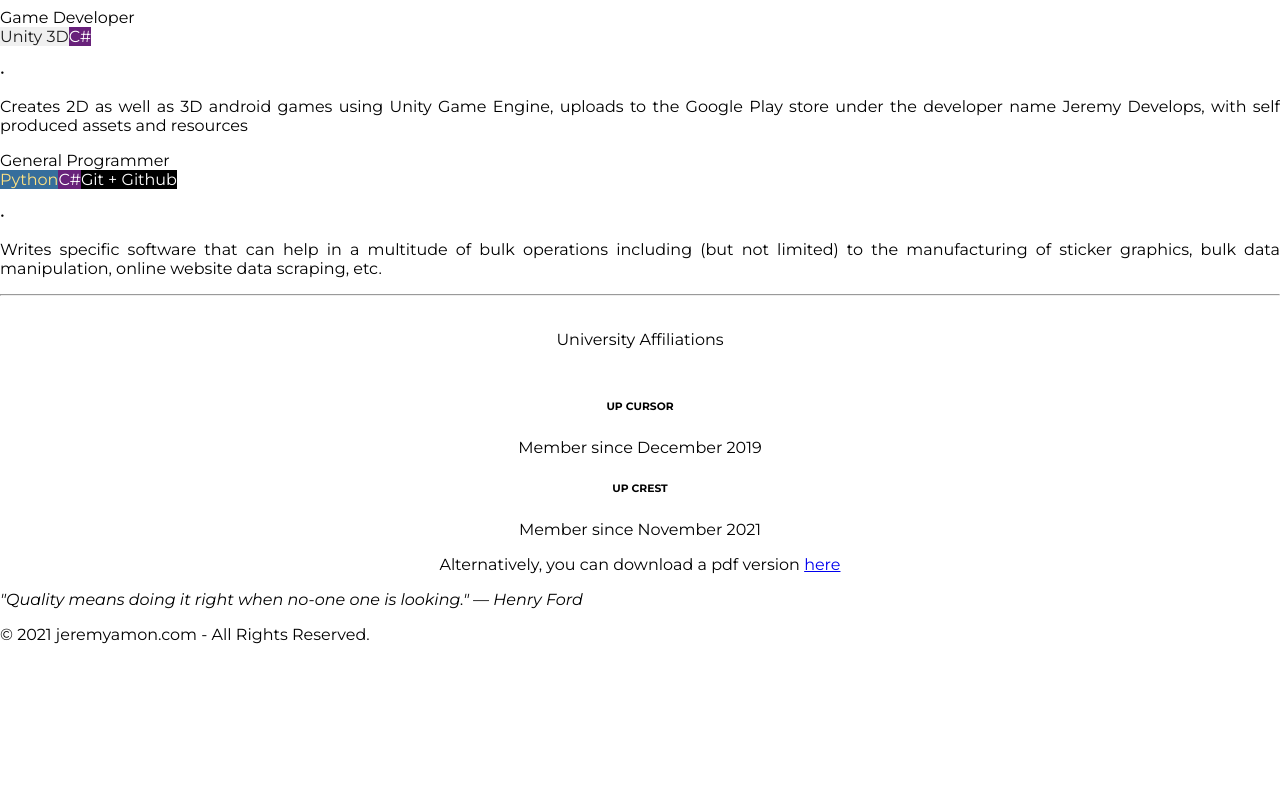
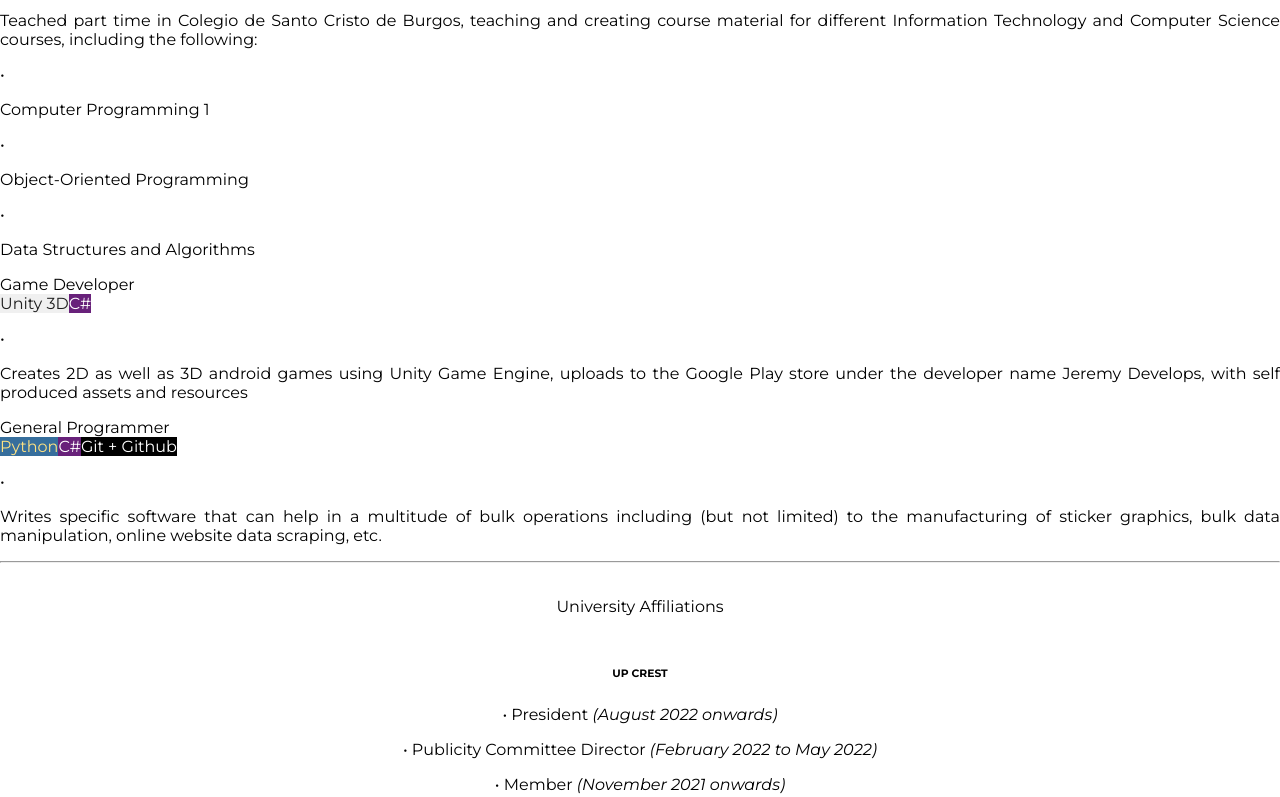
Before and after one commit to OverdriveNGain/portfolio, a React (Create React App) app: page /cv in a window 1280 px wide. Shown: the part 2810-3607 px from the top of the page. Before the commit the page ends 3454 px from the top, so only its background shows below. Built offline with nearby package versions, Linux system fonts and the light colour scheme.

Commit message:
Updated CV

```diff
--- a/src/components/Portfolio.js
+++ b/src/components/Portfolio.js
@@ -86,6 +86,12 @@ const Portfolio = () => {
                 return { backgroundColor: "rgb(51, 51, 51)", color: "rgb(149, 201, 66)" };
             case "Figma":
                 return { backgroundColor: "rgb(240, 240, 240)", color: "rgb(214, 89, 39)" };
+            case "Laravel":
+                return { backgroundColor: "rgb(232, 57, 44)", color: "white" };
+            case "Nginx":
+                return { backgroundColor: "rgb(0, 145, 55)", color: "white" };
+            case "VBA":
+                return { backgroundColor: "rgb(250, 237, 213)", color: "rgb(63, 80, 151)" };
             default:
                 return { backgroundColor: "black", color: "white" };
         }
@@ -154,8 +160,11 @@ const Portfolio = () => {
                             {toHeader("Skills & Experience")}
                             <div className="">
                                 {toSkillsHeader(Nbspify("Mobile & Web App Developer"))}
-                                {toSkillBadges("Node.js, React JS, Flutter, Unity 3D, Firebase, Git + Github, HTML, CSS, Javascript, SASS, Bootstrap, Webflow, Tailwind CSS, Docker, p5.js")}
+                                {toSkillBadges("Node.js, React JS, Laravel, Nginx, Flutter, Unity 3D, Firebase, Git + Github, HTML, CSS, Javascript, SASS, Bootstrap, Webflow, Tailwind CSS, Docker, p5.js, VBA")}
                                 {toSkillsBullet("Created a student management database for the Colegio de Santo Cristo de Burgos school using a Flutter framework with a Firebase backend, as well as developed a separate enrollment form system with automatic integration to the student database.")}
+                                {toSkillsBullet("Managed the SQL Server Database for Kimbel International from March 2022 to June 2022, while integrating features through Microsoft Access using VBA during part-time work under Technomancer.")}
+                                {toSkillsBullet("Managed the backend of a recruitment process server, using docker-compose, together with Nginx to serve various Docker container services from a Linux server during my internship at Azeus Systems Limited from June 2022 to August 2022.")}
+                                {toSkillsBullet("Team Leader for the Examination Module team during my internship at Azeus Systems Limited. The Examination Module is a full-stack web application that uses Quasar and Falcon API.")}
                                 {toSkillsBullet("Managed in updating the Kairos Core NFT Minting Launch frontend layout for better responsive design, better element interactivity, and dynamic JavaScript countdown timer, as well as the front-end of the Kairos Core minting website")}
                                 {toSkillsBullet("Experienced with Mobile App/Web App development including Firebase integration, website hosting and Google cloud functions.")}
                                 {toSkillsBullet("Uses Flutter for Android, IOs app development, as well as web applications.")}
@@ -195,15 +204,17 @@ const Portfolio = () => {
                         <hr className="my-0" />
                         <div className={"content pt-2 px-2 px-md-5" + (dimensions.width <= 576 ? "" : " text-start")}>
                             {toHeader("University Affiliations")}
+                            {/* {toSkillsHeader("UP CREST")} */}
+                            <h6 className="text-secondary mb-1">UP CREST</h6>
+                            <p className="mb-0">• President <i>(August 2022 onwards)</i></p>
+                            <p className="mb-0">• Publicity Committee Director <i>(February 2022 to May 2022)</i></p>
+                            <p className="mb-0">• Member <i>(November 2021 onwards)</i></p>
                             {/* {toSkillsHeader("UP CURSOR")} */}
-                            <h6 className="text-secondary mb-0">UP CURSOR</h6>
-                            <p>Member since December 2019</p>
-                            {/* {toSkillsHeader("UP CREST")} */}
-                            <h6 className="text-secondary mb-0">UP CREST</h6>
-                            <p>Member since November 2021</p>
+                            <h6 className="text-secondary mb-1 mt-4">UP CURSOR</h6>
+                            <p className="mb-0">• Member <i>(December 2019 onwards)</i></p>
                         </div>
                     </div>
-                    <p className="my-5 pt-sm-5"> Alternatively, you can download a pdf<Nbsp />version<Nbsp /><a href="https://firebasestorage.googleapis.com/v0/b/online-portfolio-jeremy.appspot.com/o/Jeremy%20Amon%20-%20Resume%203.pdf?alt=media&token=830b6243-760b-46d0-b660-f47631c2a78e">here</a></p>
+                    <p className="my-5 pt-sm-5"> Alternatively, you can download a pdf<Nbsp />version<Nbsp /><a href="https://firebasestorage.googleapis.com/v0/b/online-portfolio-jeremy.appspot.com/o/Jeremy%20Amon%20-%20Resume%204.pdf?alt=media&token=c2fad8c5-b232-49e2-9339-3ef9c52514a7">here</a></p>
                 </div>
             </div>
         </div>
```
